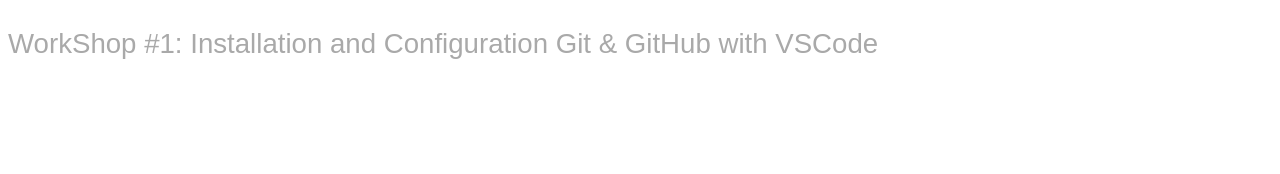
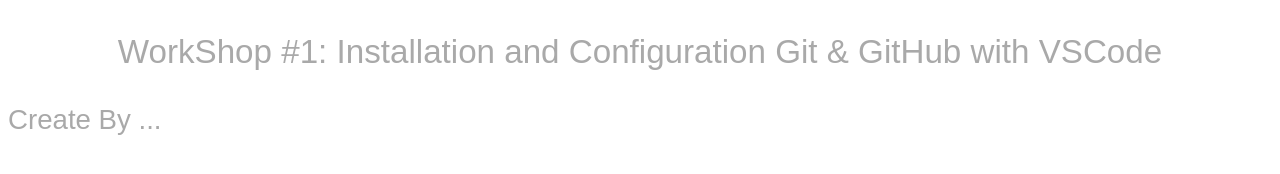
Before and after one commit to fix-me007/CSI204L001, a plain HTML site: page index.html in a window 1280 px wide. Drawn offline with Linux system fonts and the light colour scheme.

Commit message:
format & update index.html

```diff
--- a/index.html
+++ b/index.html
@@ -7,6 +7,9 @@
     <link href="css/style.css" rel="stylesheet">
 </head>
 <body>
-    <p>WorkShop #1: Installation and Configuration Git & GitHub with VSCode</p>
+    <center>
+        <p>WorkShop #1: Installation and Configuration Git & GitHub with VSCode</p>
+    </center>
+    <p>Create By ...</p>
 </body>
 </html>
```
